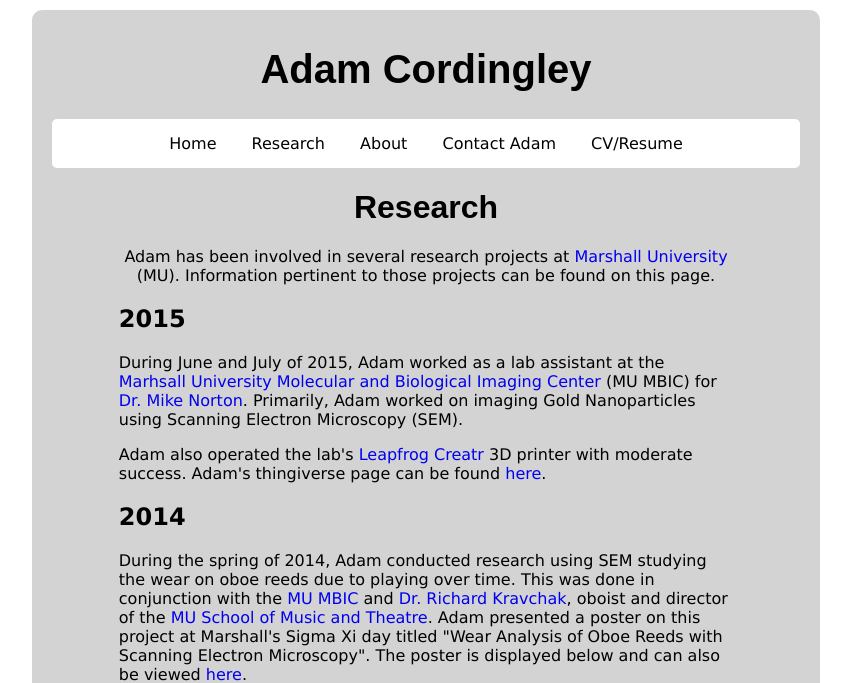
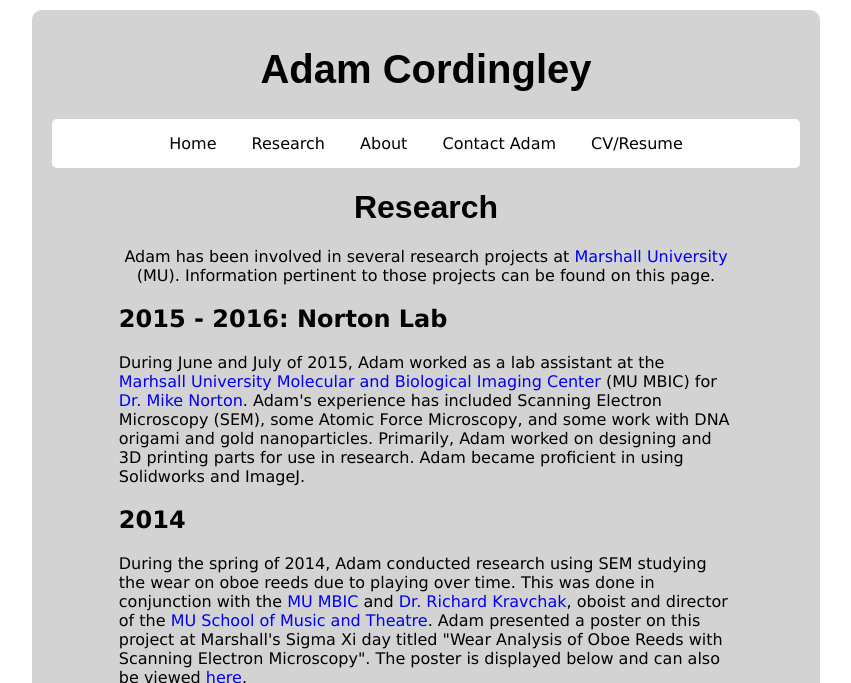
Before and after one commit to AdamC19/AdamC19.github.io, a Jekyll site: the page built from research.html, in a window 1280 px wide. Shown: the top 683 px of the page, without its empty margins (222-1073 px from the left). Built offline with Jekyll 4.4.1, drawn with Linux system fonts in a browser that asks for light colours; grey boxes are pictures that could not be loaded.

Commit message:
Updates to home, contact, research

```diff
--- a/contact.html
+++ b/contact.html
@@ -2,5 +2,5 @@
 title: Contact
 ---
 <h2>Adam C. Cordingley</h2>
+<p>E-mail: adam.cordingley@case.edu</p>
 <p>Cell: +1 304 638 9199</p>
-<p>E-mail: cordingleyadam19@gmail.com</p>
--- a/index.html
+++ b/index.html
@@ -2,5 +2,5 @@
 title: Home
 ---
 <p>Welcome to the personal website of Adam Cordingley. On this site, you can find information pertinent to Adam's research at <a href="http://www.marshall.edu">Marshall University</a>, interests, and projects.</p>
-<p>Adam is a senior at Huntington High School in Huntington, WV, USA. Adam is interested in engineering, science (particularly physics), robotics, and computing. He has been involved in VEX competitive robotics since 2012 and is cofounder of <a href="http://backdrive.github.io/">VRC Team 8768A</a>. Adam also enjoys tinkering with <a href="http://arduino.cc">Arduino</a> microcontrollers and C++ programming, playing the clarinet, and tropical fish keeping.</p>
+<p>Adam is a freshman at Case Western Reserve University in Cleveland, OH. Adam is planning to major in Computer Engineering, and is interested in robotics as a career. He has been involved in VEX competitive robotics from 2012 - 2016 and is cofounder of <a href="http://backdrive.github.io/">VRC Team 8768A</a>. Adam also enjoys tinkering with Arduino microcontrollers, recreational computer programming, playing the clarinet, and tropical fish keeping.</p>
 <!--<p>I am a junior at Huntington High School in Huntington, WV, USA. I am interested in science (particularly physics), robotics, and computing. I have been involved in VEX competitive robotics since 2012 and am cofounder of <a href="http://backdrive.github.io/" target="_blank">VRC Team 8768A</a>. I also enjoys tinkering with <a href="http://arduino.cc" target="_blank">Arduino</a> microcontrollers and C++ programming, playing the clarinet, and tropical fish keeping.</p>-->
--- a/research.html
+++ b/research.html
@@ -1,15 +1,16 @@
 ---
 title: Research
 ---
-<!--<p>I have been involved in several research projects at <a href="http://www.marshall.edu" target="_blank">Marshall University</a>. Information pertinent to those projects can be found here.</p>-->
+
 <p>Adam has been involved in several research projects at <a href="http://www.marshall.edu" target="_blank">Marshall University</a> (MU). Information pertinent to those projects can be found on this page.</p>
 
 <div id="left-align">
-<h2>2015</h2>
-<p>During June and July of 2015, Adam worked as a lab assistant at the <a href="http://www.marshall.edu/mbic/" target="_blank">Marhsall University Molecular and Biological Imaging Center</a> (MU MBIC) for <a href="http://www.atomcrafters.com" target="_blank">Dr. Mike Norton</a>. Primarily, Adam worked on imaging Gold Nanoparticles using Scanning Electron Microscopy (SEM).</p>
-<p>Adam also operated the lab's <a href="http://www.lpfrg.com/" target="_blank">Leapfrog Creatr</a> 3D printer with moderate success. Adam's thingiverse page can be found <a href="http://www.thingiverse.com/Adam_Cordingley/about" target="_blank">here</a>.</p>
+<h2>2015 - 2016: Norton Lab</h2>
+<p>During June and July of 2015, Adam worked as a lab assistant at the <a href="http://www.marshall.edu/mbic/" target="_blank">Marhsall University Molecular and Biological Imaging Center</a> (MU MBIC) for <a href="http://www.atomcrafters.com" target="_blank">Dr. Mike Norton</a>. Adam's experience has included Scanning Electron Microscopy (SEM), some Atomic Force Microscopy, and some work with DNA origami and gold nanoparticles. Primarily, Adam worked on designing and 3D printing parts for use in research. Adam became proficient in using Solidworks and ImageJ.</p>
+<!--<p>Adam also operated the lab's <a href="http://www.lpfrg.com/" target="_blank">Leapfrog Creatr</a> 3D printer with moderate success. (Operating information and observations can be found in <a href="3dprinterreport.html">Adam's report on the Leapfrog Creatr</a>.)</p>
+<p>Some designs can be found on Adam's thingiverse page which can be found <a href="http://www.thingiverse.com/Adam_Cordingley/about" target="_blank">here</a>.</p>-->
 
 <h2>2014</h2>
 <p>During the spring of 2014, Adam conducted research using SEM studying the wear on oboe reeds due to playing over time. This was done in conjunction with the <a href="http://www.marshall.edu/mbic/" target="_blank">MU MBIC</a> and <a href="http://www.richardkravchak.com" target="_blank">Dr. Richard Kravchak</a>, oboist and director of the <a href="http://www.marshall.edu/somt/music/" target="_blank">MU School of Music and Theatre</a>. Adam presented a poster on this project at Marshall's Sigma Xi day titled "Wear Analysis of Oboe Reeds with Scanning Electron Microscopy". The poster is displayed below and can also be viewed <a href="/img/sigma_xi_poster.jpg" target="_blank">here</a>.</p>
-<a href="/img/sigma_xi_poster.jpg" target="_blank"><img src="/img/sigma_xi_poster.jpg" width="75%" alt="Wear Analysis of Oboe Reeds (click for poster)" ></a>
+<a href="/img/A_Cordingley_Oboe_Poseter.png" target="_blank"><img src="/img/A_Cordingley_Oboe_Poseter.png" width="75%" alt="Wear Analysis of Oboe Reeds (click for poster)" ></a>
 </div>
```
Also changed, not shown: 1 other file.
